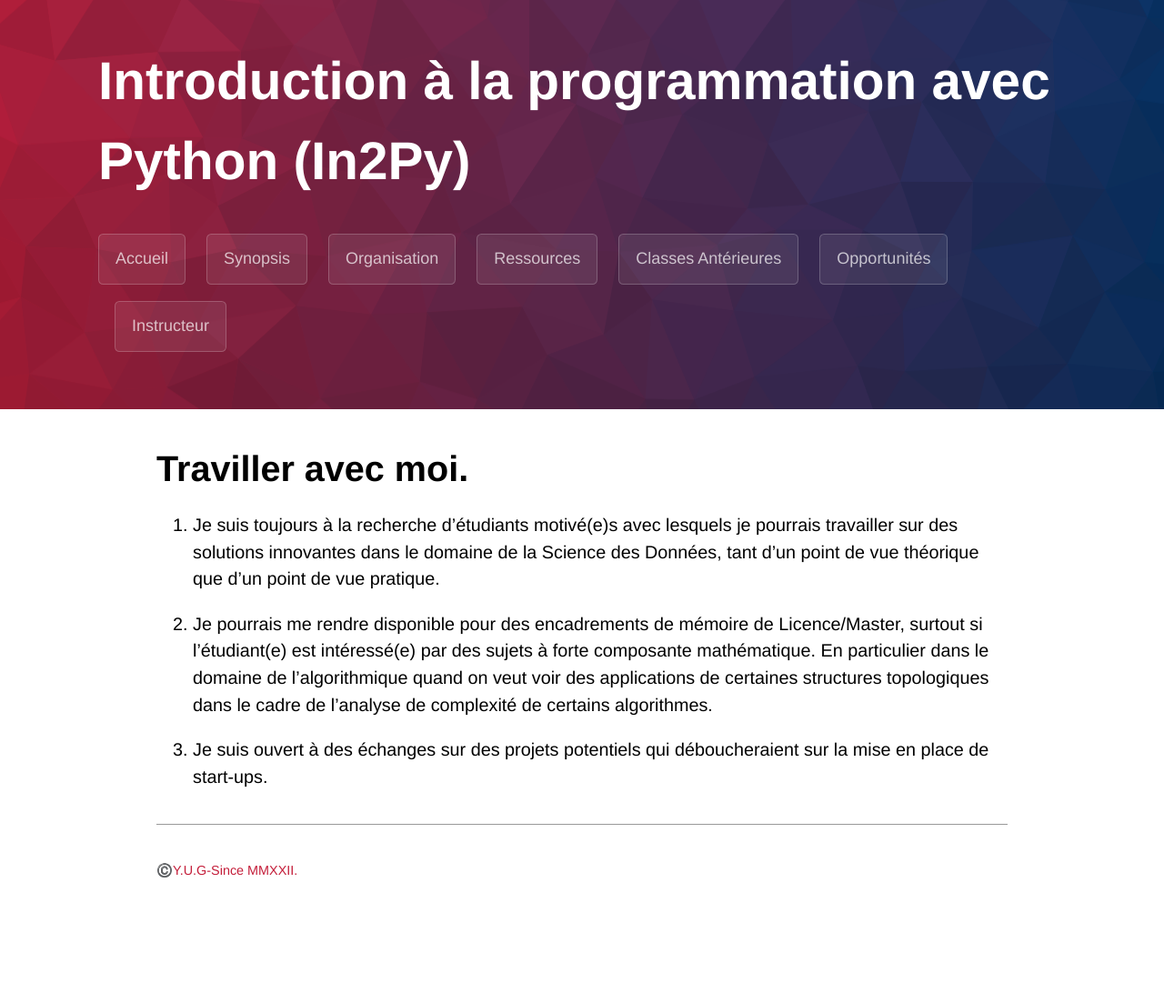
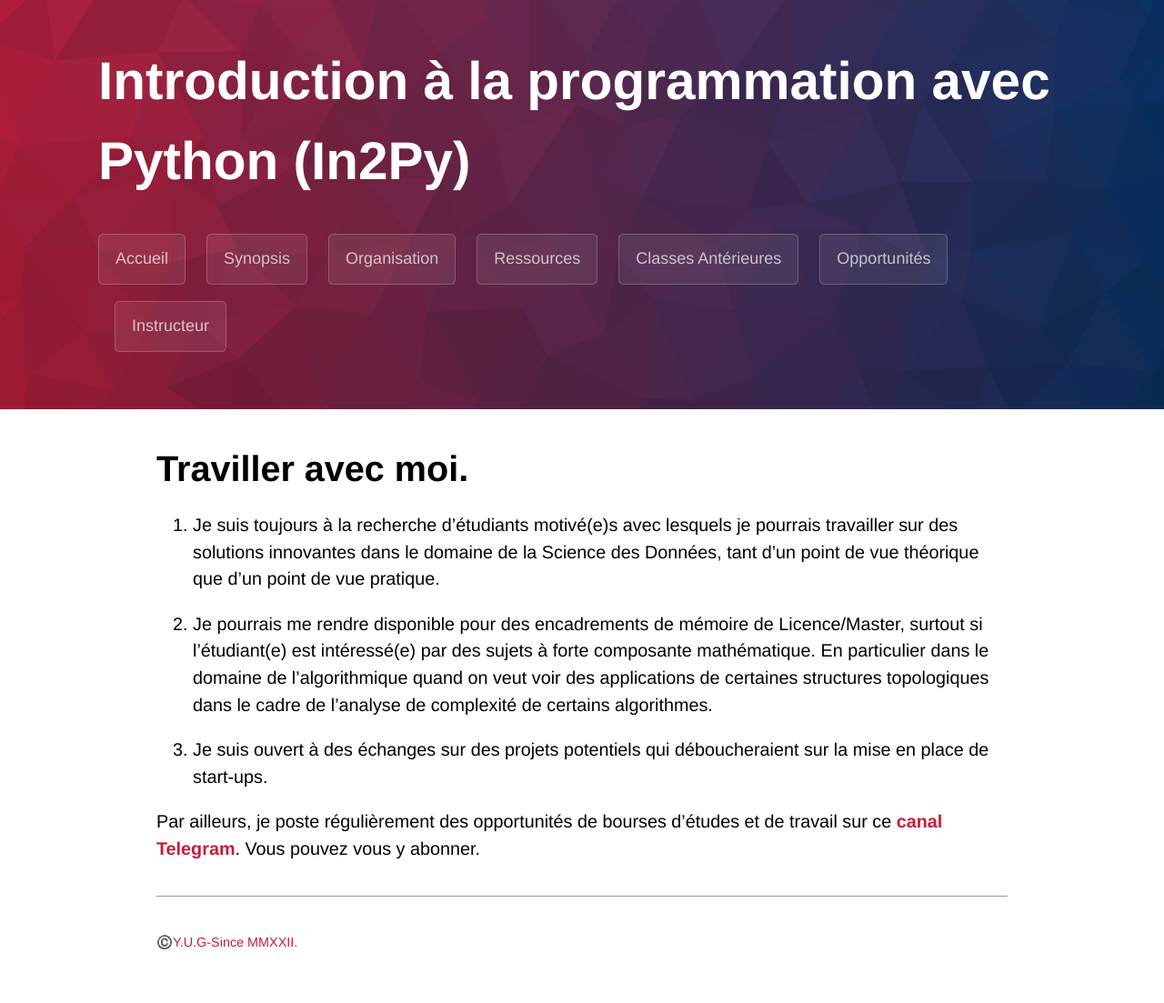
Before and after one commit to WoComtoQC/wocomtoqc.github.io, a Jekyll site: the page built from opportunities.md, in a window 1280 px wide. Shown: the whole page at 91% size. Built offline with Jekyll 4.4.1, drawn with Linux system fonts in a browser that asks for light colours; some web fonts are replaced; our own code applies the rules of GitHub Pages for plain Markdown files; before the commit the page ends 1024 px from its top, so only the background shows below that.

Commit message:
Update opportunities.md

```diff
--- a/opportunities.md
+++ b/opportunities.md
@@ -13,3 +13,6 @@ théorique que d'un point de vue pratique.
 de l'algorithmique quand on veut voir des applications de certaines structures topologiques dans le cadre de l'analyse de complexité de certains algorithmes.
 
   3. Je suis ouvert à des échanges sur des projets potentiels qui déboucheraient sur la mise en place de start-ups.
+
+
+Par ailleurs, je poste régulièrement des opportunités de bourses d'études et de travail sur ce [**canal Telegram**](https://t.me/bourse_et_opportunites_d_etudes). Vous pouvez vous y abonner.
```
